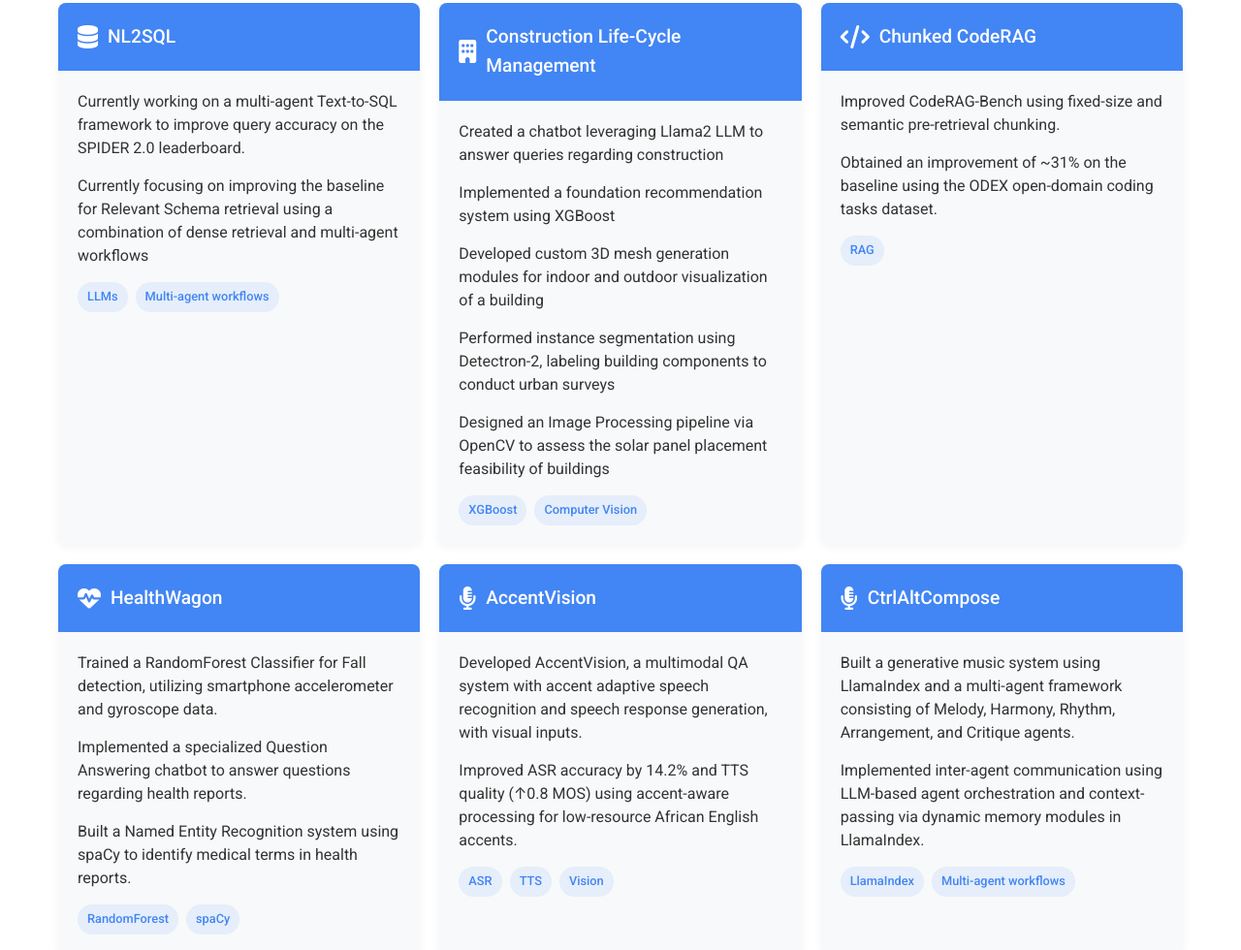
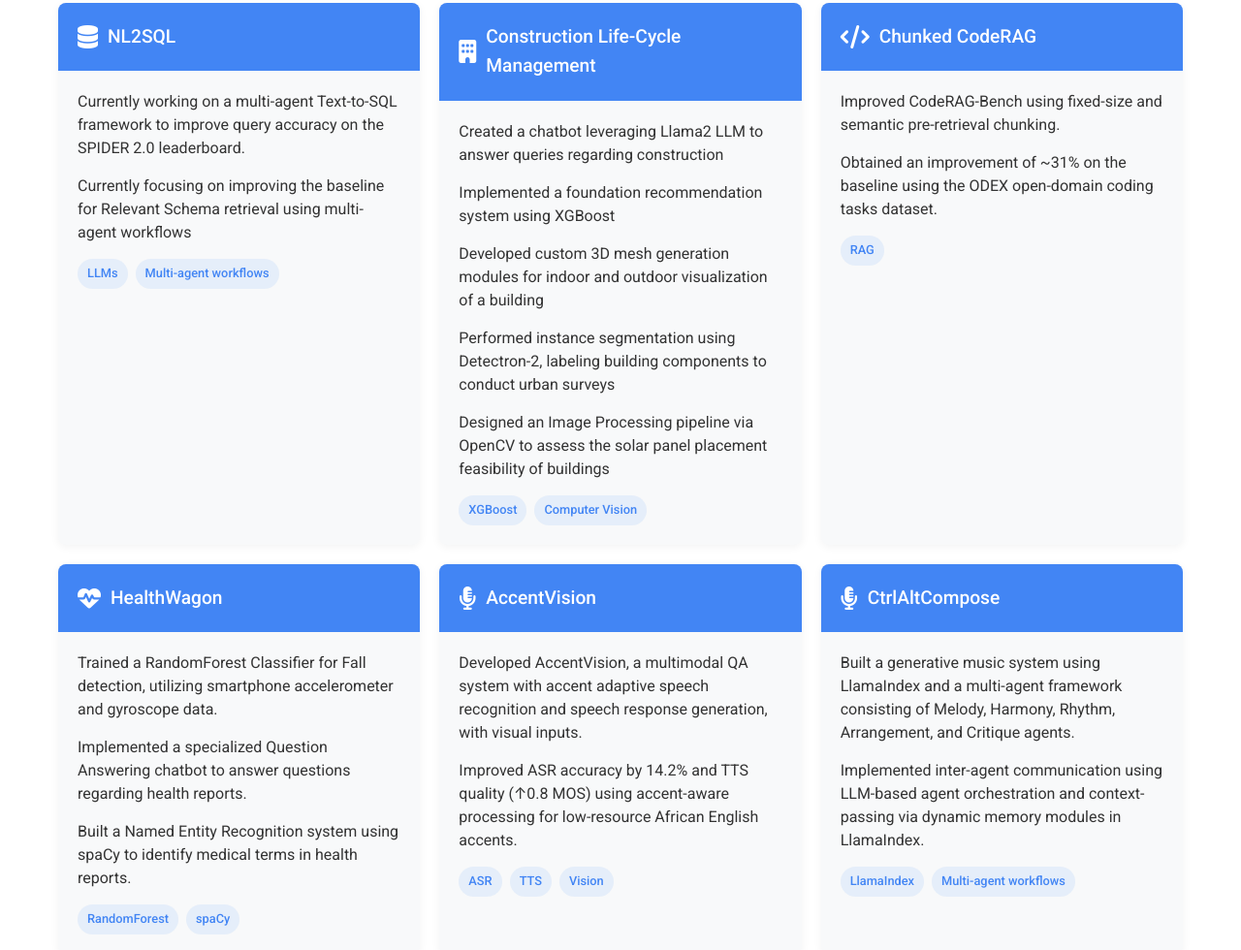
Before and after one commit to VenuArvind/VenuArvind.github.io, a plain HTML site: page index.html in a window 1280 px wide. Shown: the part 3178-4158 px from the top of the page at 97% size. Drawn offline with nearby package versions, Linux system fonts and the light colour scheme.

Commit message:
Update index.html

```diff
--- a/index.html
+++ b/index.html
@@ -179,7 +179,7 @@
                         </div>
                         <div class="project-body">
                             <p>Currently working on a multi-agent Text-to-SQL framework to improve query accuracy on the SPIDER 2.0 leaderboard.</p>
-                            <p>Currently focusing on improving the baseline for Relevant Schema retrieval using a combination of dense retrieval and multi-agent workflows</p>
+                            <p>Currently focusing on improving the baseline for Relevant Schema retrieval using multi-agent workflows</p>
                             <div class="project-technologies">
                                 <span>LLMs</span>
                                 <span>Multi-agent workflows</span>
```
